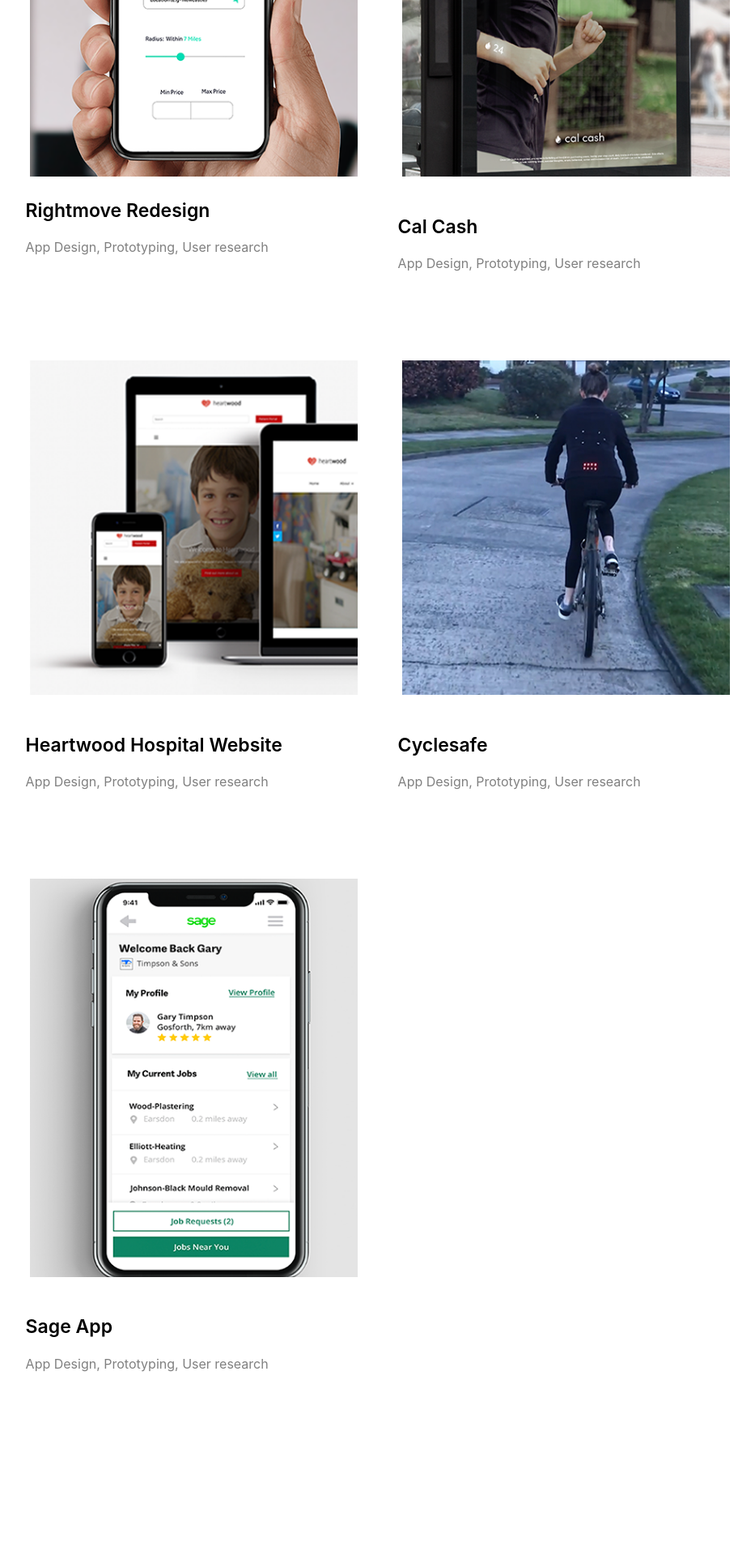
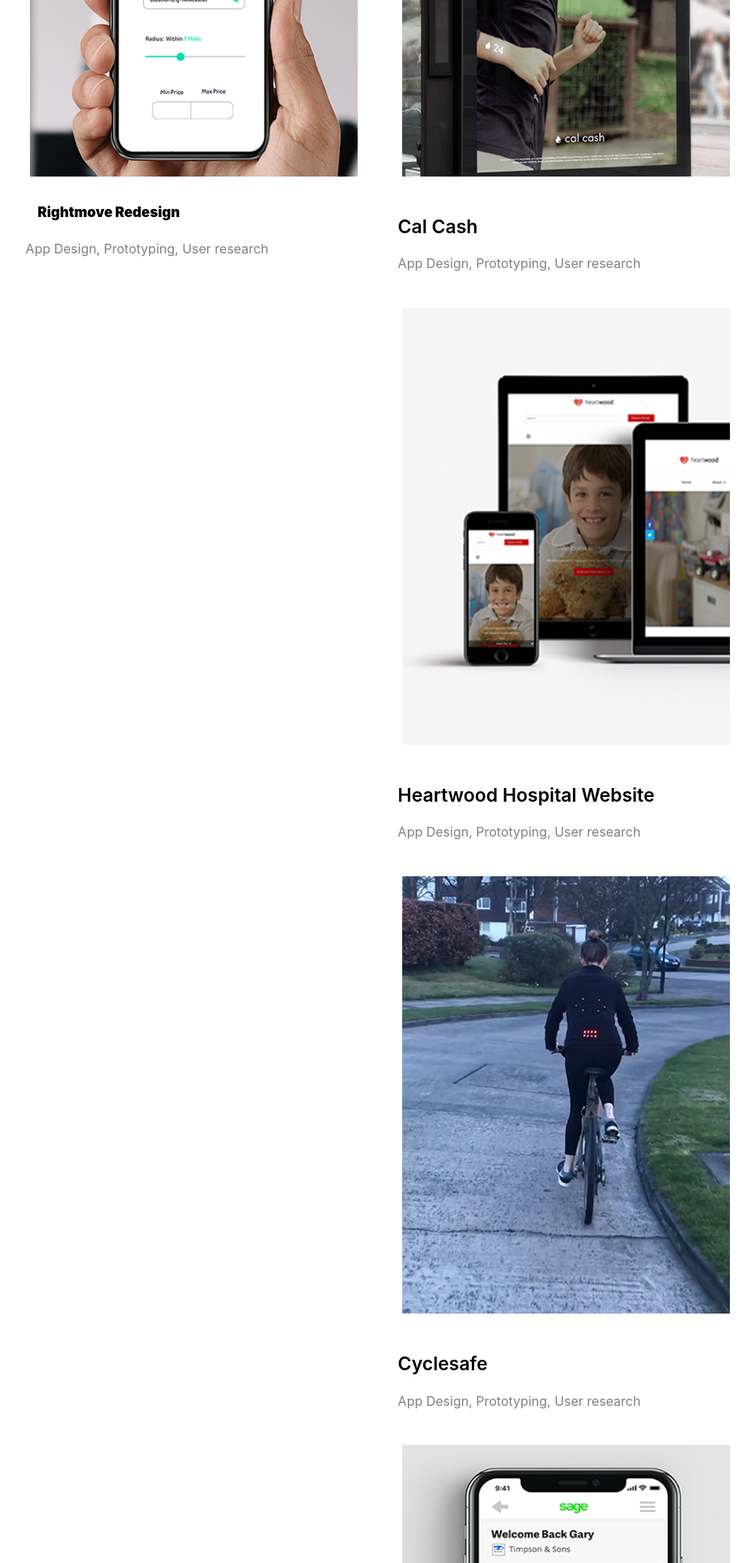
Before and after one commit to rebeccawood20/portfolio, a PHP site: page / in a window 1280 px wide. Shown: the part 750-2680 px from the top of the page at 81% size, without its empty margins (166-1099 px from the left). Run offline with PHP 8.4, Linux system fonts and the light colour scheme.

Commit message:
home work

```diff
--- a/index.html
+++ b/index.html
@@ -36,8 +36,21 @@
 </div>
 
 <section>
-    <div class="grid">
-      <div class="grid-item">
+
+  <div class="grid">
+
+    <div class="grid-item">
+      <!-- <a class="project-link" href="rightmove.html"> -->
+        <a href="rightmove.html">
+        <img src="images/rightmove.png" class="project">
+        <h4><a class="h4link" href="rightmove.html">Rightmove Redesign</a></h4>
+        <h5>App Design, Prototyping, User research</h5>
+      </a>
+    </div>
+
+
+
+      <!-- <div class="grid-item">
         <a class="project-link" href="rightmove.html">
           <img class="project" img src="images/rightmove.png">
           <div class="projecttext">
@@ -45,7 +58,7 @@
             <h5>App Design, Prototyping, User research</h5>
           </div>
         </a>
-      </div>
+      </div> -->
 
       <div class="grid-item">
         <a href="index.html">
@@ -54,8 +67,8 @@
             <h4>Cal Cash</h4>
             <h5>App Design, Prototyping, User research</h5>
             </a>
-          </div>
       </div>
+
 
       <div class="grid-item">
         <a href="index.html">
@@ -65,7 +78,7 @@
             <h5>App Design, Prototyping, User research</h5>
             </a>
           </div>
-      </div>
+
 
       <div class="grid-item">
         <a href="index.html">
@@ -75,7 +88,7 @@
             <h5>App Design, Prototyping, User research</h5>
             </a>
           </div>
-      </div>
+
 
       <div class="grid-item">
         <a class="main-project-link" href="index.html">
@@ -85,8 +98,8 @@
             <h5>App Design, Prototyping, User research</h5>
             </a>
           </div>
-      </div>
     </div>
+  </div>
 
     <footer>
       <h5>Copyright Rebecca Wood</h5>
--- a/style.css
+++ b/style.css
@@ -67,7 +67,22 @@
 button:focus {
 background-color: #FFDE00;
 color: black;
+}
 
+.h4link {
+  font-size: 30px;
+  text-decoration: none;
+  font-family: "SF Pro Display";
+  font-weight: 450;
+  padding-right: 20px;
+  font-size: 17px;
+  color: yellow;
+  outline: none;
+  padding: 5px;
+}
+
+.h4link:hover {
+  font-size: 30px;
 }
 
 
@@ -209,6 +224,11 @@
   margin: 0px;
 }
 
+
+
+
+
+
 /* Media queries for grid to work responsively */
 
 @media only screen and (max-width: 600px) {
@@ -226,63 +246,11 @@
   }
 }
 
-
-/*
-.grid-item a {
-  padding: 0;
-} */
-
-/* .grid-item a:after {
-    content: "";
-    background: black;
-    position: absolute;
-    top: 0;
-    left: 0;
-    right: 0;
-    bottom: 0;
-    opacity: 0;
-    transition: opacity .25s ease
-    z-index: 1;
-}
-
-.grid-item a:hover:after,
-.grid-item a:focus:after {
-    opacity: 0.6;
-    transition: 0.3s ease-in;
-    transition: 0.3s ease-out;
-} */
-
 .project {
   width: 90%;
   object-fit: cover;
   height: 70%;
 }
-
-img .project {
-  will-change: transform;
-  transition: .25s ease;
-  transform: scale(.96);
-}
-
-/* .projecttext {
-    position: absolute;
-    bottom: 0;
-    padding: 2em;
-    z-index: 100;
-    opacity: 0;
-    transition: opacity .25s ease;
-} */
-
-/* a:hover .projecttext {
-    opacity: 1;
-}
-.projecttext > * {
-    color: #fff;
-} */
-
-
-
-
 
 
 
@@ -352,7 +320,6 @@
   margin-bottom: 40px;
 }
 
-
 /* Media queries for contact page heading alignment*/
 
 @media only screen and (max-width: 600px) {
@@ -372,8 +339,6 @@
     font-size: 50px;
   }
 }
-
-
 
 /* Media queries for contact page description text */
 
@@ -484,6 +449,12 @@
 
 
 
+
+
+
+
+
+
 /*Global for all project pages*/
 
 .projecttitle {
```
